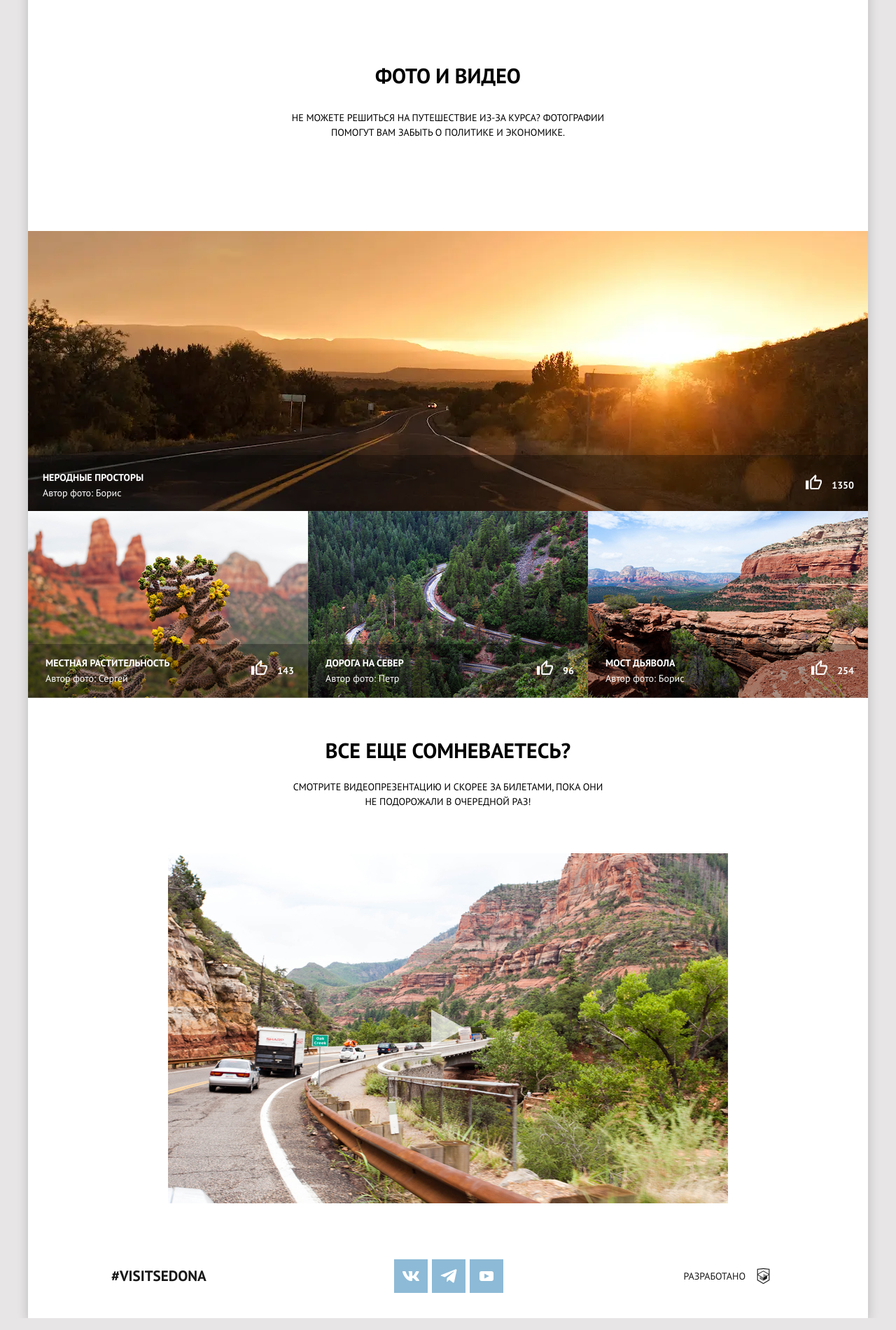
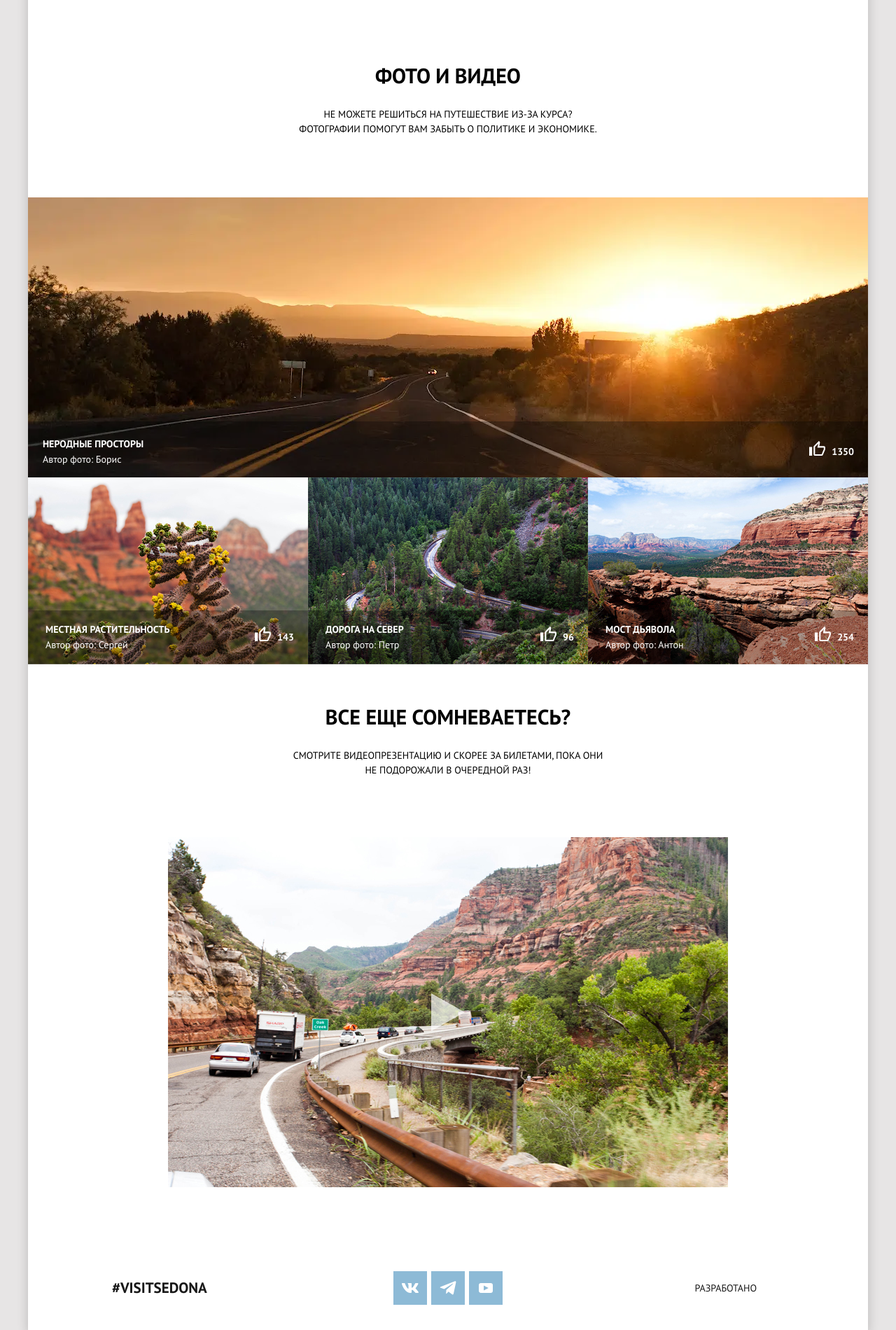
Before and after one commit to htmlacademy-adaptive/2043509-sedona-27, a website: page source/catalog.html in a window 1280 px wide. Shown: the part 362-2262 px from the top of the page at 70% size. Drawn offline with nearby package versions, Linux system fonts and the light colour scheme; files that its build step writes are made by us from their sources; files whose address does not match are found by name.

```diff
--- a/source/catalog.html
+++ b/source/catalog.html
@@ -159,7 +159,7 @@
           <div class="photo-card__container">
             <div class="photo-card__caption-wrapper">
               <h2 class="photo-card__caption">Мост дьявола</h2>
-              <p class="photo-card__author">Автор фото: Борис</p>
+              <p class="photo-card__author">Автор фото: Антон</p>
             </div>
             <span class="photo-card__like-wrapper">
               <a href="" class="photo-card__like-button" aria-label="Поставить лайк.">
@@ -184,9 +184,9 @@
     </section>
   </main>
   <footer class="main-footer">
-    <div class="main-footer__wrapper">
+    <div class="main-footer__wrapper main-footer__wrapper--catalog">
       <span class="main-footer__hashtag">#visitsedona</span>
-      <div class="main-footer__socials">
+      <div class="main-footer__socials main-footer__socials--catalog">
         <ul class="socials">
           <li class="socials__item">
             <a class="socials__link socials__link--vk" href="https://vk.com/htmlacademy" target="_blank"
@@ -219,7 +219,7 @@
           aria-label="На сайт HTML-academy.">
           <span class="copyrights__text">Разработано</span>
           <svg width="27" height="34" role="img" focusable="false">
-            <use href="img/svg/sprite.svg#html-academy-logo"></use>
+            <use href="img/svg/sprite.svg#htmlacademy"></use>
           </svg>
         </a>
       </div>
--- a/source/sass/blocks/main-footer.scss
+++ b/source/sass/blocks/main-footer.scss
@@ -25,6 +25,18 @@
   @include bootstrap.desktop {
     padding: 36px 136px 36px 119px;
   }
+
+  &--catalog {
+    padding: 29px 82px 23px;
+
+    @include bootstrap.tablet {
+      padding: 76px 60px 36px 60px;
+    }
+
+    @include bootstrap.desktop {
+      padding: 76px 120px 36px 120px;
+    }
+  }
 }
 
 .main-footer__hashtag {
@@ -49,4 +61,10 @@
     margin-bottom: 0;
     padding-left: 11px;
   }
+
+  &--catalog {
+    @include bootstrap.tablet {
+      padding: 0 8px 0 0;
+    }
+  }
 }
--- a/source/sass/blocks/photo-card.scss
+++ b/source/sass/blocks/photo-card.scss
@@ -137,6 +137,10 @@
   color: #000000;
   opacity: 0.3;
 
+  @include bootstrap.tablet {
+    margin-right: 9px;
+  }
+
   @include bootstrap.desktop {
     color: #ffffff;
     opacity: 1;
--- a/source/sass/blocks/photos.scss
+++ b/source/sass/blocks/photos.scss
@@ -7,7 +7,7 @@
   padding-bottom: 17px;
 
   @include bootstrap.tablet {
-    padding-bottom: 58px;
+    padding-bottom: 56px;
   }
 
   @include bootstrap.desktop {
@@ -20,7 +20,7 @@
   display: flex;
   flex-direction: column;
   align-items: center;
-  padding: 30px 20px 17px;
+  padding: 38px 20px 6px;
   text-align: center;
   border-bottom: 1px solid #e5e5e5;
   box-sizing: border-box;
@@ -28,7 +28,7 @@
   @include bootstrap.tablet {
     min-width: 468px;
     border: none;
-    padding: 61px 20px 31px;
+    padding: 66px 20px 31px;
   }
 
   @include bootstrap.desktop {
@@ -41,11 +41,12 @@
   line-height: 26px;
   font-weight: 700;
   text-transform: uppercase;
-  margin: 0 0 37px;
+  margin: 0 0 25px;
   max-width: 400px;
 
   @include bootstrap.tablet {
     font-size: 30px;
+    margin-bottom: 32px;
   }
 }
 
@@ -56,11 +57,12 @@
   max-width: 458px;
 
   @include bootstrap.tablet {
-    margin-bottom: 62px;
+    padding-bottom: 50px;
+    max-width: 440px;
   }
 
   @include bootstrap.desktop {
-    margin-bottom: 69px;
+    padding-bottom: 56px;
   }
 }
 
@@ -80,7 +82,7 @@
 
 .photos__item {
   box-sizing: border-box;
-  padding: 24px 20px 25px;
+  padding: 24px 20px 20px;
 
   @include bootstrap.tablet {
     padding: 0;
--- a/source/sass/blocks/presentation.scss
+++ b/source/sass/blocks/presentation.scss
@@ -21,7 +21,7 @@
   font-weight: 700;
   color: #000000;
   text-transform: uppercase;
-  margin: 0 0 29px 0;
+  margin: 0 0 27px 0;
   max-width: 446px;
   text-align: center;
   padding: 0 20px;
@@ -29,6 +29,7 @@
   @include bootstrap.tablet {
     font-size: 30px;
     max-width: 446px;
+    margin: 0 0 32px 0;
   }
 }
 
@@ -41,12 +42,12 @@
   padding: 0 20px;
 
   @include bootstrap.tablet {
-    margin-bottom: 65px;
+    margin-bottom: 89px;
     max-width: 446px;
   }
 
   @include bootstrap.desktop {
-    margin-bottom: 63px;
+    margin-bottom: 85px;
   }
 }
 
```
Also changed, not shown: source/form.html (+1 -1 lines).
